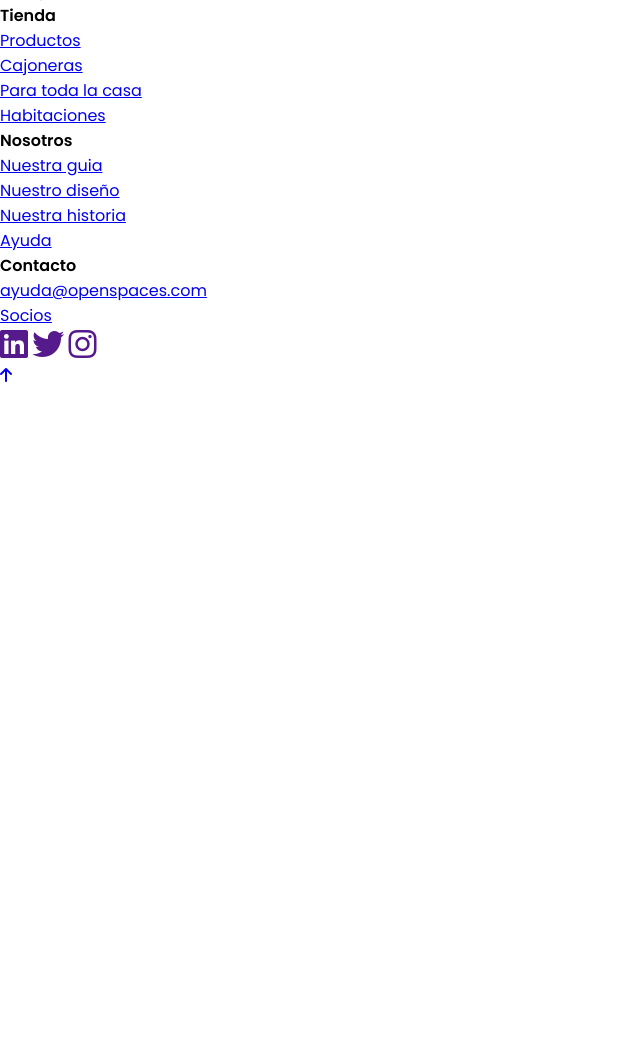
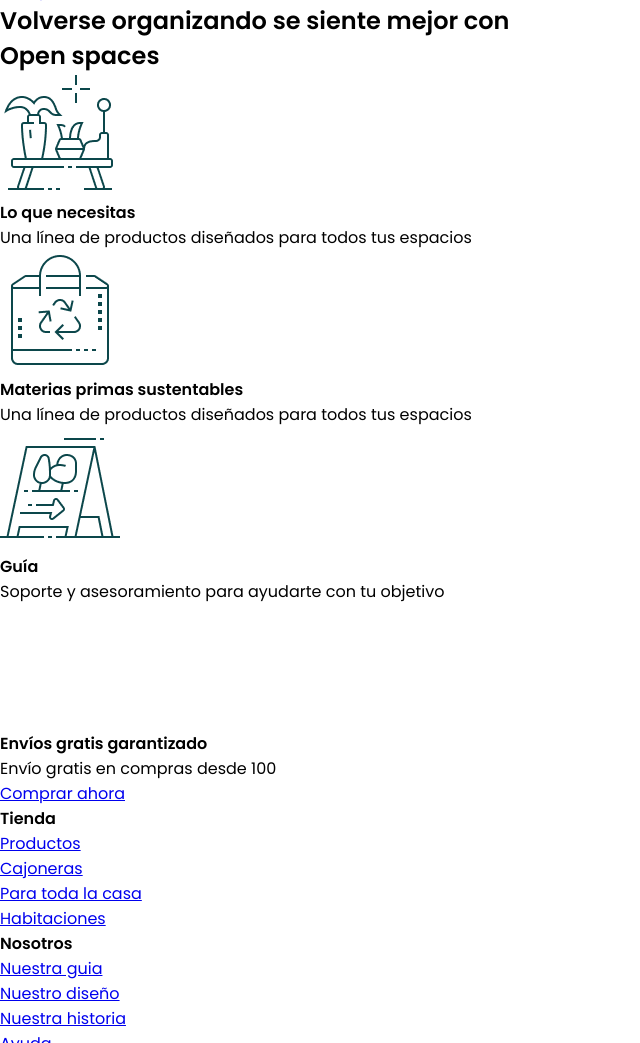
Before and after one commit to Adalab/modulo-1-evaluacion-final-olguita2412, a website: page public/index.html in a window 1280 px wide. Shown: the part 260-1303 px from the top of the page, without its empty margins (0-640 px from the left). Before the commit the page ends 800 px from the top, so only its background shows below. Drawn offline with Linux system fonts and the light colour scheme.

Commit message:
Add main

```diff
--- a/public/index.html
+++ b/public/index.html
@@ -33,6 +33,35 @@
       <h2>Disfruta creando espacios</h2>
       <a href="https://adalab.es/" title="Comprar ahora" target="_blank">Comprar ahora</a>
   </section>
+  <main>
+      <section class="principal">
+          <h2 class="principal__subtitle">Volverse organizando se siente mejor con </h2>
+          <h1 class="principal__title">Open spaces</h1>
+          <ul>
+              <li>
+                  <img src="./assets/images/icon_1.png" alt="Lo que necesitas" title="Lo que necesitas">
+                  <h4>Lo que necesitas</h4>
+                  <p>Una línea de productos diseñados para todos tus espacios</p>
+              </li>
+              <li>
+                  <img src="./assets/images/icon_2.png" alt="Materia prima sostenible" title="Materia prima sostenible">
+                  <h4>Materias primas sustentables</h4>
+                  <p>Una línea de productos diseñados para todos tus espacios</p>
+              </li>
+              <li>
+                  <img src="./assets/images/icon_3.png" alt="Guía" title="Guía">
+                  <h4>Guía</h4>
+                  <p>Soporte y asesoramiento para ayudarte con tu objetivo</p>
+              </li>
+          </ul>
+      </section>
+      <section>
+          <img src="./assets/images/icon_4.png" alt="Envíos gratis garantizado" title="Envíos gratis garantizado">
+          <h4>Envíos gratis garantizado</h4>
+          <p>Envío gratis en compras desde 100</p>
+          <a href="https://adalab.es/" title="Comprar ahora" target="_blank">Comprar ahora</a>
+      </section>
+  </main>
   <footer>
       <nav>
           <h4>Tienda</h4>
```
Also changed, not shown: src/html/index.html (+1 -0 lines), src/html/partials/main.html (+29 -0 lines).
